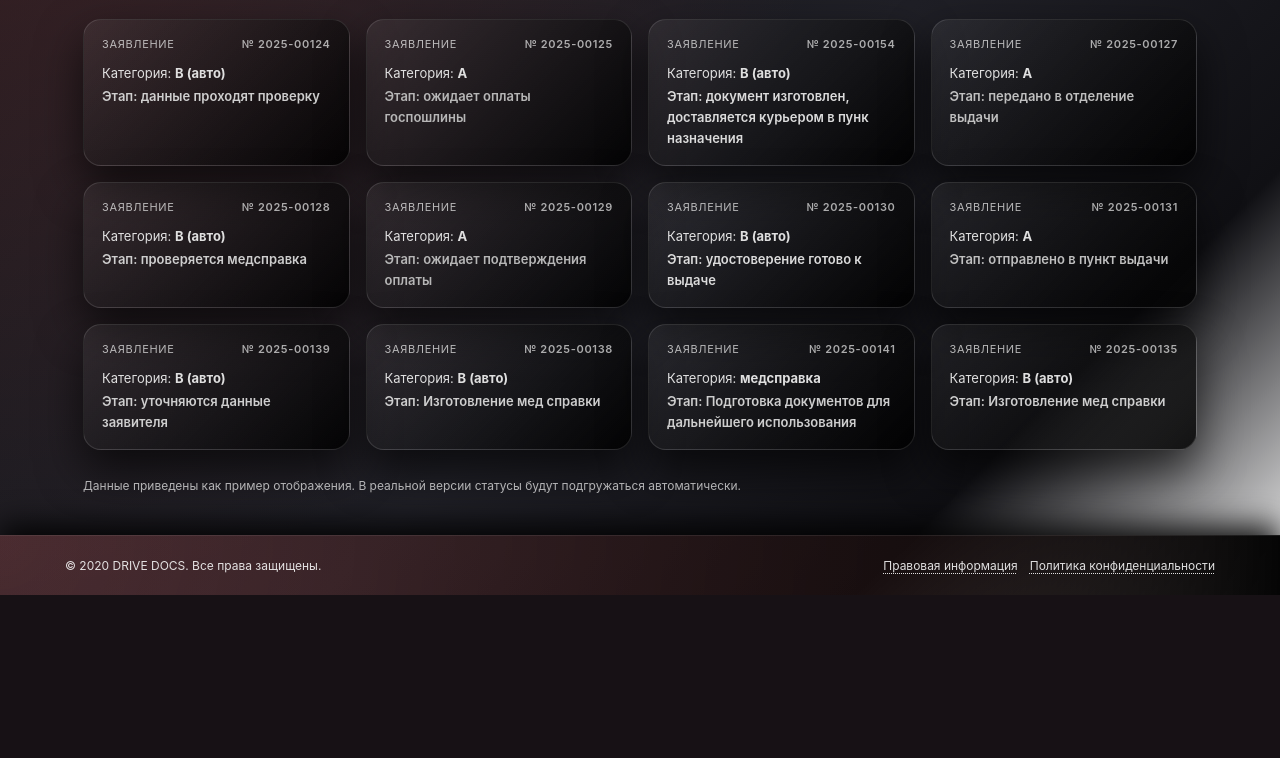
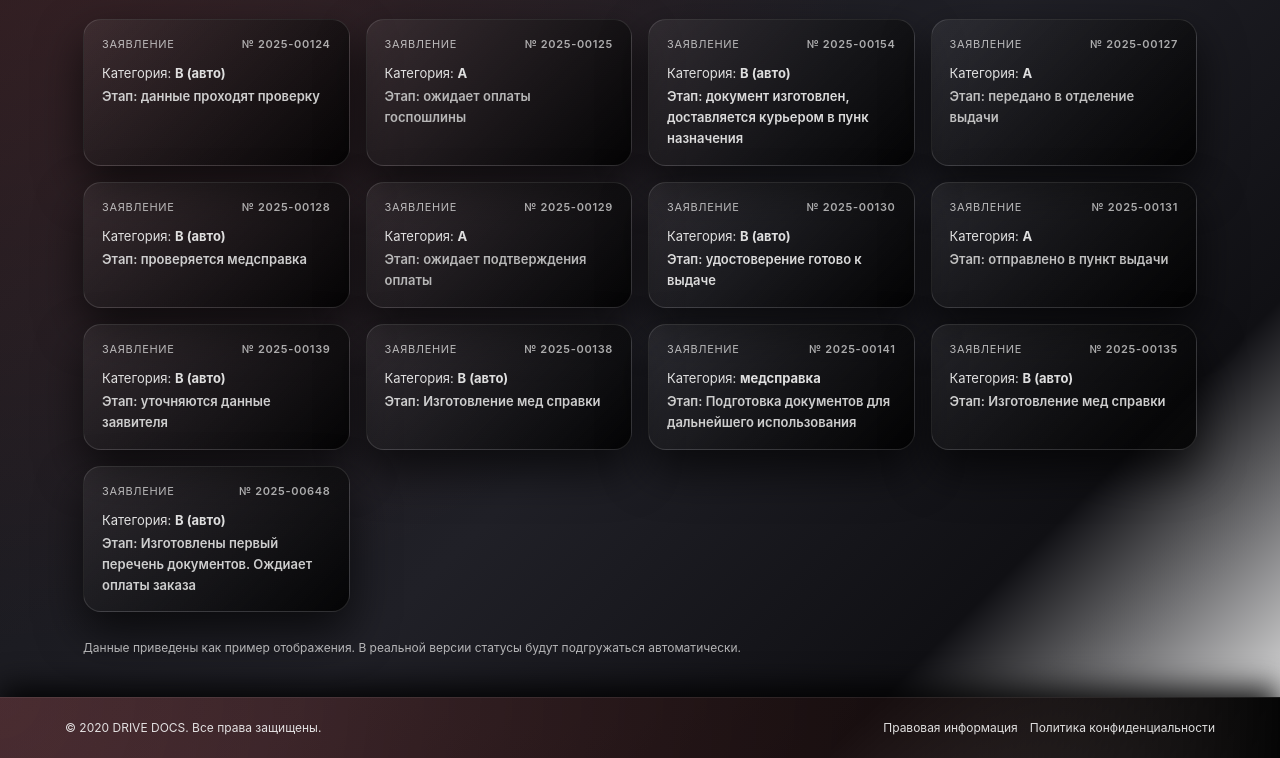
Before and after one commit to klokc228-ai/drive-docs, a Django app: template pasportars/main/templates/main/orders.html in a window 1280 px wide. Shown: the part 252-1010 px from the top of the page. Before the commit the page ends 847 px from the top, so only its background shows below. Run offline with Django 5.2, Linux system fonts and the light colour scheme; the template is opened without the code that fills it: most values are stand-ins (such as "Sample title", 1, 10 or a date in 2020).

```diff
--- a/pasportars/main/templates/main/orders.html
+++ b/pasportars/main/templates/main/orders.html
@@ -242,6 +242,16 @@
       </div>
     </div>
 
+            <div class="status-card">
+      <div class="status-card-header">
+        <span>Заявление</span>
+        <span class="status-card-number">№ 2025-00648</span>
+      </div>
+      <div class="status-card-body">
+        <p>Категория: <strong>В (авто)</strong></p>
+        <p class="status-step status-step--check">Этап: Изготовлены первый перечень документов. Ождиает оплаты заказа</p>
+      </div>
+    </div>
 
   </section>
 
```
